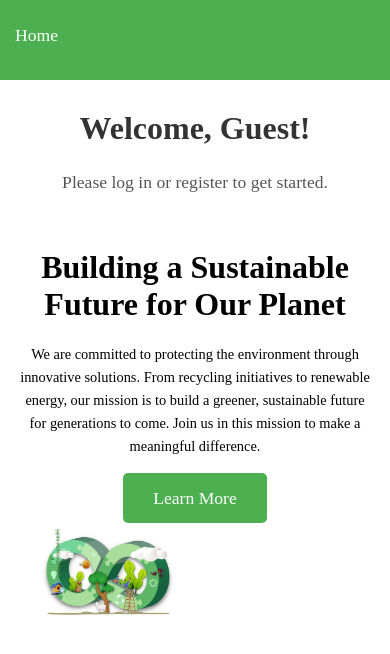
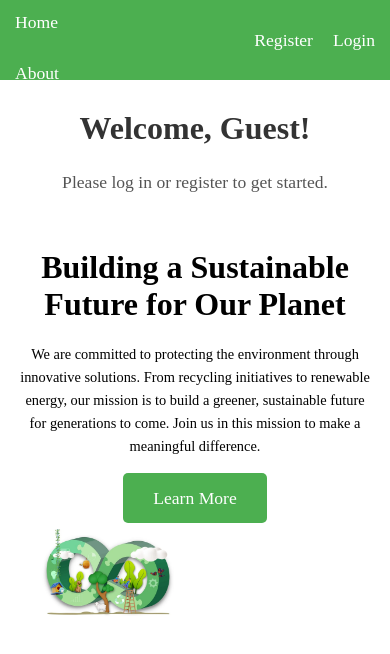
Before and after one commit to Sharathkumar-1603/Projects_env, a React (Vite) app: page / in a window 390 px wide. Shown: the top 654 px of the page. Built offline with nearby package versions, Linux system fonts and the light colour scheme; no server answers.

Commit message:
first commit

```diff
--- a/src/styles/Home.css
+++ b/src/styles/Home.css
@@ -71,8 +71,7 @@
 
 @media (max-width: 768px) {
   .navbar {
-    flex-direction: column;
-    align-items: flex-start;
+    flex-direction: row;
   }
 
   .nav-links {
```
